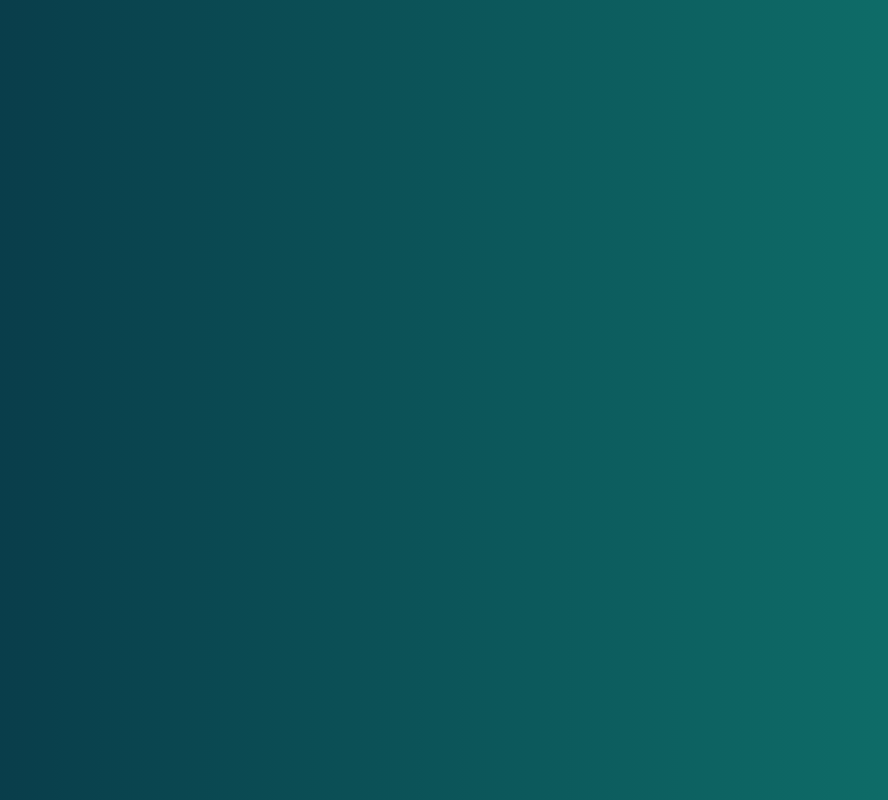
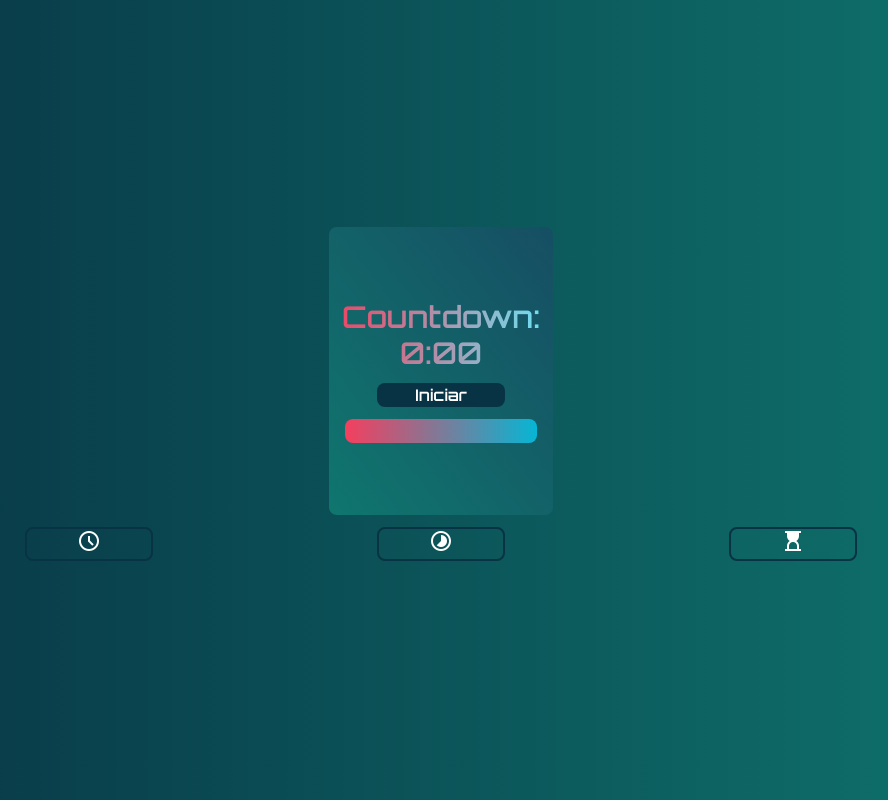
Before and after one commit to AhiVaElGesundo1320/Clock-app, a React (Create React App) app: page /temporizador in a window 1280 px wide. Before the commit this address had no page. Shown: the whole page, without its empty margins (199-1087 px from the left). Built offline with nearby package versions, Linux system fonts and the light colour scheme.

Commit message:
creando countDown

```diff
--- a/public/index.html
+++ b/public/index.html
@@ -29,7 +29,7 @@
 <link href="https://fonts.googleapis.com/css2?family=Orbitron:wght@600&display=swap" rel="stylesheet">
 <link rel="stylesheet" href="https://fonts.googleapis.com/css2?family=Material+Symbols+Outlined:opsz,wght,FILL,GRAD@20..48,100..700,0..1,-50..200" />
 <link rel="stylesheet" href="https://fonts.googleapis.com/css2?family=Material+Symbols+Outlined:opsz,wght,FILL,GRAD@24,400,0,0" />
-
+<link rel="stylesheet" href="https://fonts.googleapis.com/css2?family=Material+Symbols+Outlined:opsz,wght,FILL,GRAD@24,400,0,0" />
     <title>React App</title>
   </head>
   <body>
--- a/src/Components/Layout.js
+++ b/src/Components/Layout.js
@@ -10,12 +10,17 @@ export const Layout = () => {
           {" "}
           <Link end to={"/clock"}>
             <li className="my-3 w-32 rounded-lg border-2 border-cyan-950 hover:bg-gradient-to-tr from-teal-700 to-cyan-900 hover:cursor-pointer transition ease-in-out delay-150  hover:-translate-y-1 hover:scale-110 duration-300">
-              <span class="material-symbols-outlined">schedule</span>
+              <span className="material-symbols-outlined">schedule</span>
             </li>
           </Link>
           <Link to={"/crono"}>
             <li className="my-3 w-32 rounded-lg border-2 border-cyan-950 hover:bg-gradient-to-tr from-teal-700 to-cyan-900 hover:cursor-pointer transition ease-in-out delay-150  hover:-translate-y-1 hover:scale-110 duration-300">
-              <span class="material-symbols-outlined">timelapse</span>
+              <span className="material-symbols-outlined">timelapse</span>
+            </li>
+          </Link>
+          <Link to={"/temporizador"}>
+            <li className="my-3 w-32 rounded-lg border-2 border-cyan-950 hover:bg-gradient-to-tr from-teal-700 to-cyan-900 hover:cursor-pointer transition ease-in-out delay-150  hover:-translate-y-1 hover:scale-110 duration-300">
+              <span className="material-symbols-outlined">hourglass_top</span>
             </li>
           </Link>
         </ul>
--- a/src/Components/Navigation.js
+++ b/src/Components/Navigation.js
@@ -4,6 +4,7 @@ import { Layout } from './Layout'
 import { Main } from './Main'
 import { Crono } from './Crono'
 import { Clock } from './Clock'
+import { Temporizador } from './Temporizador'
 
 
 export const Navigation = () => {
@@ -15,7 +16,7 @@ export const Navigation = () => {
                     <Route index path='main' element={<Main />}/>
                     <Route path='clock' element={<Clock />}/>
                     <Route path='crono' element={<Crono />}/>
-
+                    <Route path='temporizador' element={<Temporizador />}/>
                 </Route>
             </Routes>
         </BrowserRouter>
--- /dev/null
+++ b/src/Components/Temporizador.js
@@ -0,0 +1,97 @@
+import React, { useEffect, useState } from "react";
+import "./styles/clock.css";
+
+export const Temporizador = () => {
+  const [isActive, setIsActive] = useState(false);
+  const [isPaused, setIsPaused] = useState(true);
+  const [time, setTime] = useState(null);
+
+  const padTime = (time) => {
+    return String(time).length === 1 ? `0${time}` : `${time}`;
+  };
+
+  const format = (time) => {
+    // Convert seconds into minutes and take the whole part
+    const minutes = Math.floor(time / 60);
+
+    // Get the seconds left after converting minutes
+    const seconds = time % 60;
+
+    //Return combined values as string in format mm:ss
+    return `${minutes}:${padTime(seconds)}`;
+  };
+  useEffect(() => {
+    let timer;
+    if (isActive && isPaused === false) {
+      if (time > 0) {
+        timer = setTimeout(() => setTime((c) => c - 1), 1000);
+      }
+    } else {
+      clearTimeout(timer);
+    }
+
+    return () => {
+      if (timer) {
+        clearTimeout(timer);
+      }
+    };
+  }, [isActive, isPaused, time]);
+
+  const startTempo = () => {
+    setIsActive(true);
+    setIsPaused(false);
+  };
+
+  const stopTempo = () => {
+    setIsPaused(!isPaused);
+  };
+
+  const handleReset = () => {
+    setIsActive(false);
+    setTime(0);
+  };
+  return (
+    <div className="main-div flex flex-col items-center content-center justify-center ">
+      <div className="bg-gradient-to-tr from-teal-700 to-cyan-900  h-72 w-56 rounded-lg flex flex-col items-center justify-center content-centerm">
+        <div className="text-3xl font-extrabold text-transparent bg-clip-text bg-gradient-to-r from-rose-500 to-cyan-300">
+          <h3>
+            {time === 0 ? "Time over" : <div >Countdown: {format(time)}</div>}
+          </h3>
+        </div>
+        <button
+          className="my-3 mx-3 sm:mx-none disabled:bg-opacity-50 w-32 rounded-lg bg-cyan-950 hover:cursor-pointer transition ease-in-out delay-150  hover:-translate-y-1 hover:scale-110 duration-300"
+          onClick={startTempo}
+          disabled={isActive === true}
+        >
+          Iniciar
+        </button>
+
+        {isActive === true ? (
+          <>
+            <button
+              className="my-3 mx-3 w-32 disabled:bg-opacity-50 rounded-lg bg-cyan-950 hover:cursor-pointer transition ease-in-out delay-150  hover:-translate-y-1 hover:scale-110 duration-300"
+              disabled={isActive === false}
+              onClick={stopTempo}
+            >
+              Pausar
+            </button>
+            <button
+              onClick={handleReset}
+              className="my-3 mx-3 sm:mx-none disabled:bg-opacity-50 w-32 rounded-lg bg-cyan-950 hover:cursor-pointer transition ease-in-out delay-150  hover:-translate-y-1 hover:scale-110 duration-300"
+              disabled={isPaused === false}
+            >
+              Eliminar
+            </button>
+          </>
+        ) : null}
+        <form>
+          <input
+            type="number"
+            className="w-48  bg-gradient-to-r from-rose-500 to-cyan-500 rounded-lg focus:outline-none"
+            onChange={(e) => setTime(e.target.value)}
+          />
+        </form>
+      </div>
+    </div>
+  );
+};
```
